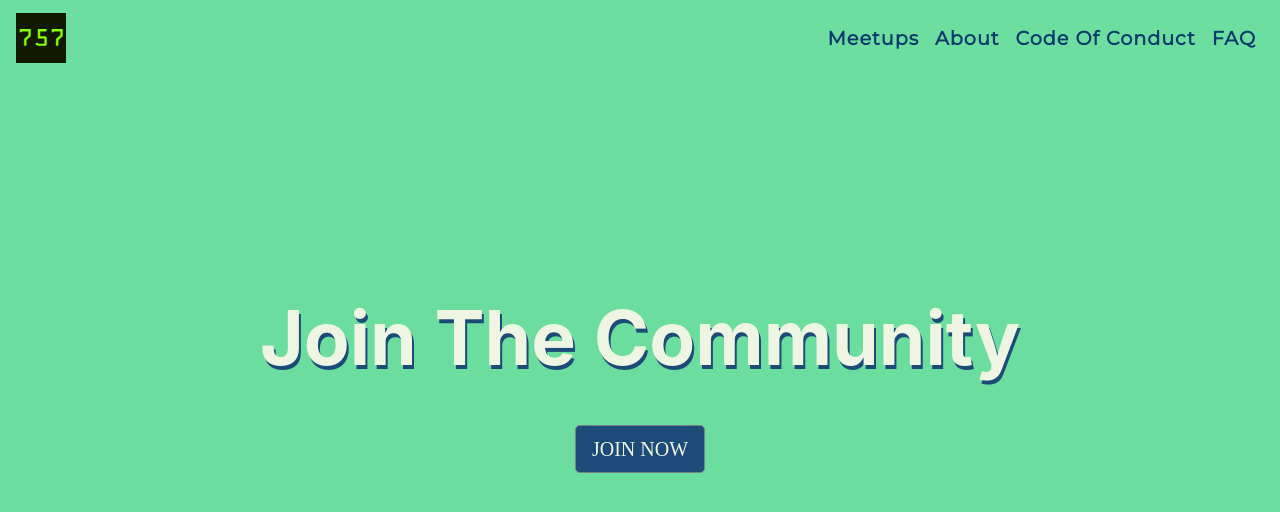
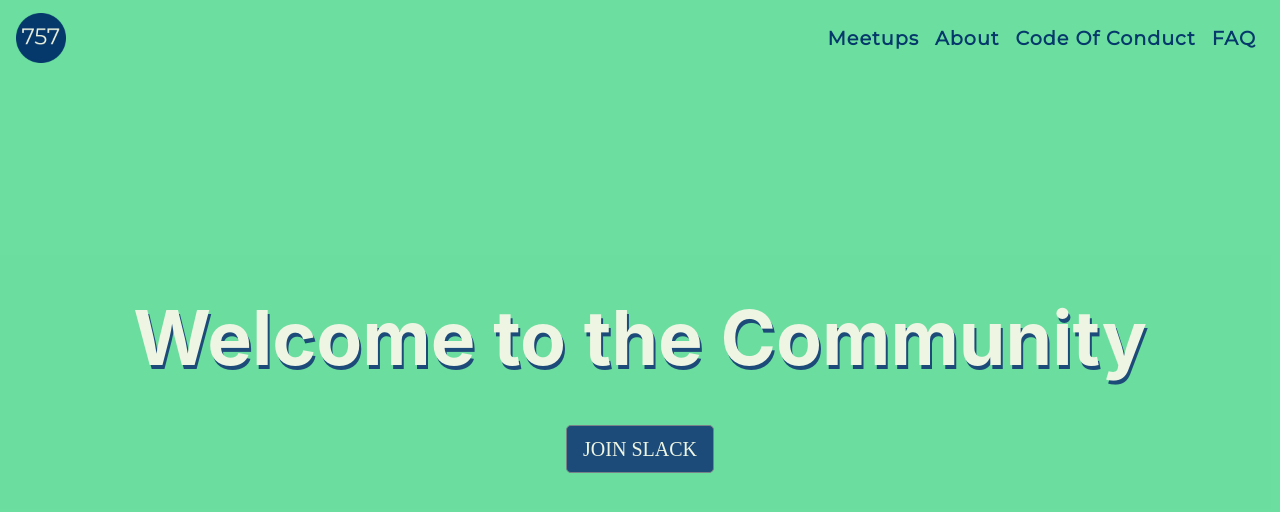
Before and after one commit to mnrowe/757dev, a Nuxt app: page / in a window 1280 px wide. Shown: the top 512 px of the page. Built offline with nearby package versions, Linux system fonts and the light colour scheme.

Commit message:
add new 757 logo

```diff
--- a/components/Header.vue
+++ b/components/Header.vue
@@ -3,7 +3,7 @@
     <b-container>
       <div class="intro-text">
         <div typ="dark" class="intro-heading">
-          Join The Community
+          Welcome to the Community
         </div>
         <b-button
           v-b-tooltip.hover
@@ -12,7 +12,7 @@
           target="_blank"
           size="lg"
           class="text-uppercase jn-button"
-          >Join now</b-button
+          >Join slack</b-button
         >
       </div>
     </b-container>
--- a/components/NavBar.vue
+++ b/components/NavBar.vue
@@ -5,7 +5,7 @@
     <b-container>
       <b-navbar fixed="top" toggleable="lg" type="dark">
         <b-navbar-brand id="navbar-brand" to="/">
-          <img fluid src="~assets/757dev.png" />
+          <img fluid src="~assets/757-nav.png" />
         </b-navbar-brand>
         <b-navbar-toggle target="nav-collapse"></b-navbar-toggle>
         <b-collapse id="nav-collapse" is-nav>
--- a/pages/code-of-conduct.vue
+++ b/pages/code-of-conduct.vue
@@ -55,10 +55,9 @@ export default {
 
 <style scoped>
 .test {
-  height: 100vh;
   background-color: var(--pastel-green);
+  padding-bottom: 150px;
 }
-
 h1 {
   padding-top: 150px;
   text-shadow: 2px 2px var(--catalina-blue);
```
Also changed, not shown: pages/meetups.vue (+10 -0 lines), assets/757-nav.png (added).
